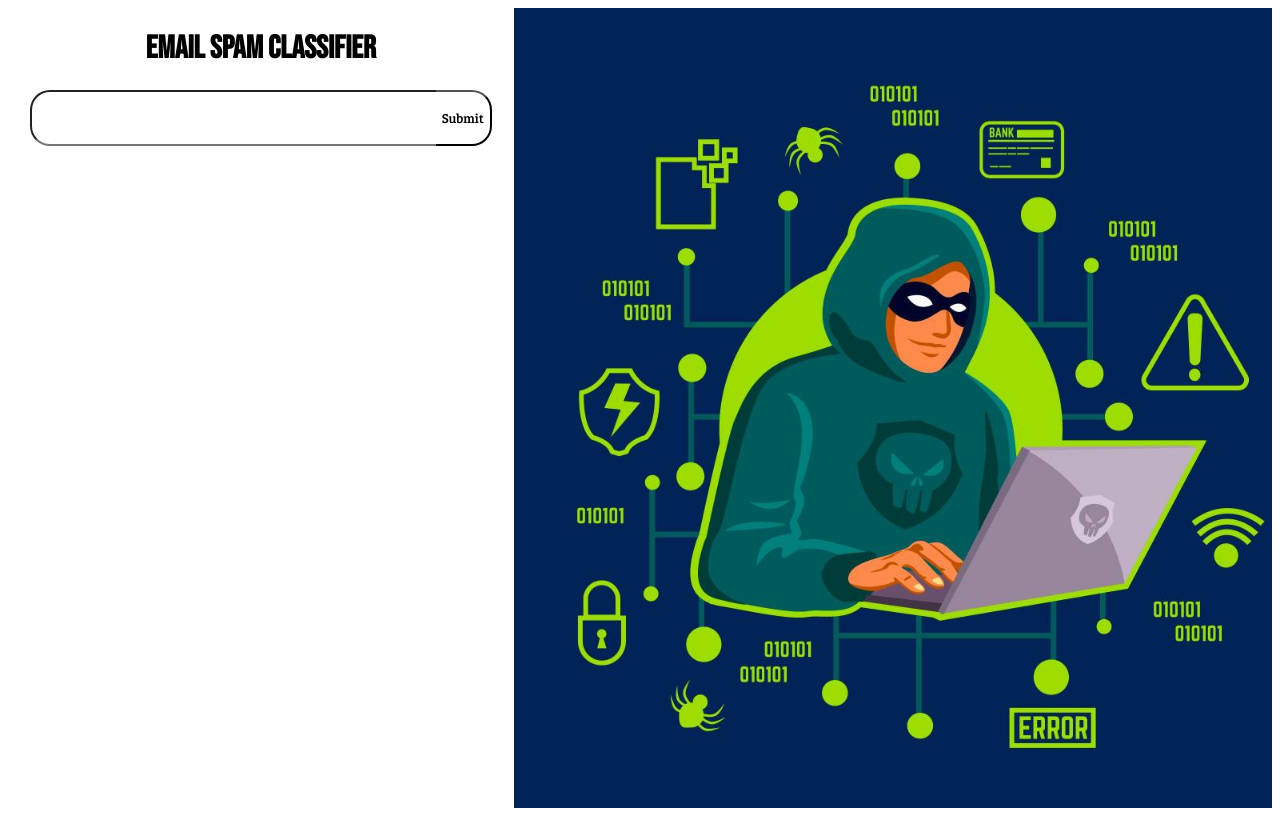
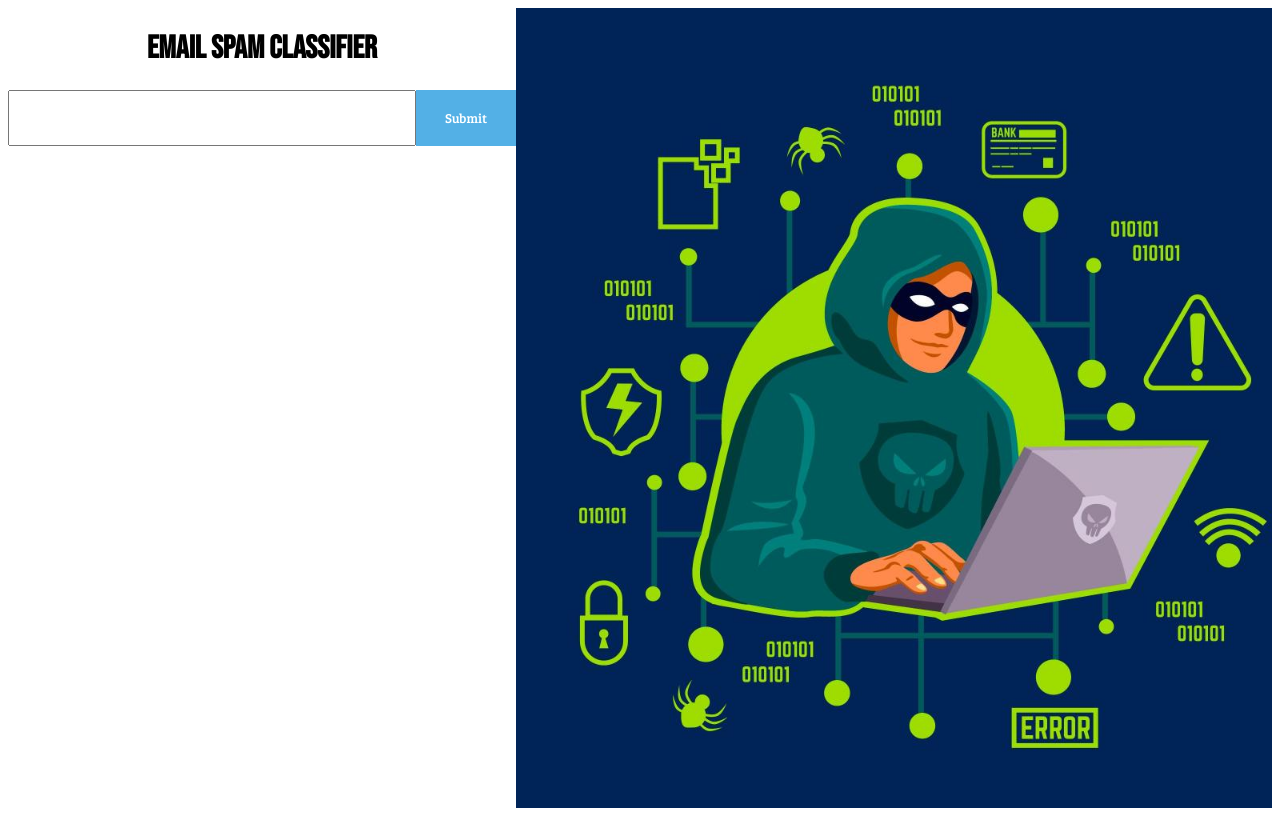
Before and after one commit to hashler/Email-spam-classifier-2023, a Flask app: page / in a window 1280 px wide. Run offline with Flask 3, Linux system fonts and the light colour scheme.

Commit message:
change the styles

```diff
--- a/static/css/index.css
+++ b/static/css/index.css
@@ -15,8 +15,12 @@
    font-family: 'Bebas Neue', sans-serif;
 }
 
-.form{
+/* .form{
    gap: 0px;
+} */
+
+.bottom{
+   margin-bottom: 20px;
 }
 
 .input{
@@ -24,24 +28,23 @@
    width: 400px;
    outline: 0px;
    font-family: 'Urbanist', sans-serif;
-   border-top-left-radius: 20px;
-   border-bottom-left-radius: 20px;
-   border-right: 0px;
+   /* border-right: 0px; */
 }
 
 .btn-submit{
    font-family: 'Bree Serif', serif;
    height: 56.5px;
+   width: 100px;
    outline: 0px;
-   border-top-right-radius: 20px;
-   border-bottom-right-radius: 20px;
-   border-left: 0px;
-   background-color: transparent;
+   border: 0px;
+   background-color: rgba(24, 149, 221, 0.74);
+   color: #ffffff;
    cursor: pointer;
 }
 
 .answer{
-    font-family: 'Urbanist', sans-serif;
+   font-family: 'Bree Serif', serif;
+   font-weight: 300;
 }
 
 .img{
```
